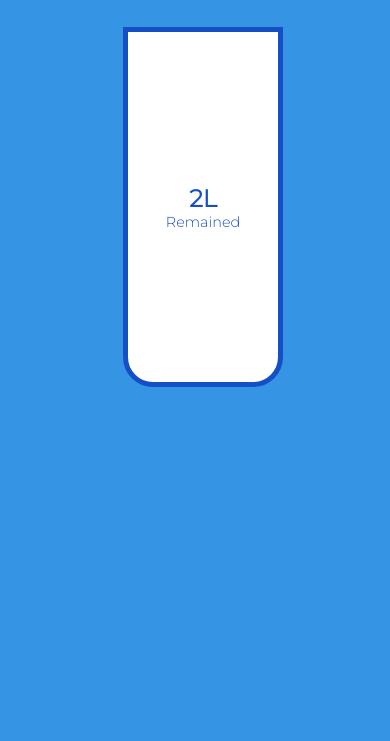
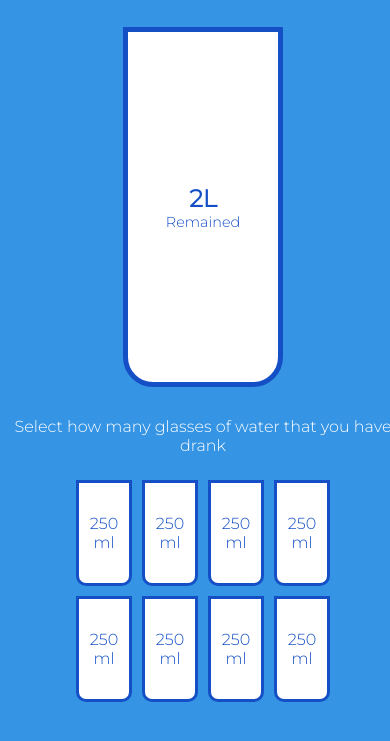
Before and after one commit to RubenValls/drink-water, a plain HTML site: page index.html in a window 390 px wide. Shown: the part 89-830 px from the top of the page. Drawn offline with Linux system fonts and the light colour scheme.

Commit message:
glasses container added with styles and responsive design

```diff
--- a/index.html
+++ b/index.html
@@ -12,5 +12,16 @@
         <h2><span id="liters">2</span>L</h2>
         <p>Remained</p>
     </div>
+    <p>Select how many glasses of water that you have drank</p>
+    <div class="glasses-container">
+        <div class="glass">250 ml</div>
+        <div class="glass">250 ml</div>
+        <div class="glass">250 ml</div>
+        <div class="glass">250 ml</div>
+        <div class="glass">250 ml</div>
+        <div class="glass">250 ml</div>
+        <div class="glass">250 ml</div>
+        <div class="glass">250 ml</div>
+    </div>
 </body>
 </html>
--- a/styles.scss
+++ b/styles.scss
@@ -28,7 +28,7 @@ body{
         flex-direction: column;
         justify-content: center;
         align-items: center;
-        margin: 30px auto 20px auto;
+        margin: 30px auto 30px auto;
         width: 150px;
         max-width: 150px;
         height: 350px;
@@ -46,4 +46,30 @@ body{
             font-size: 0.9rem;
         }
     }
+
+    .glasses-container{
+        display: flex;
+        justify-content: center;
+        align-items: center;
+        margin: 20px auto auto auto;
+        flex-wrap: wrap;
+        width: 300px;
+        max-width: 300px;
+        height: auto;
+
+        .glass{
+            display: flex;
+            flex-direction: column;
+            justify-content: center;
+            align-items: center;
+            margin: 5px;
+            height: 100px;
+            width: 50px;
+            background-color: $textColor;
+            border: 3px solid $border;
+            color: $border;
+            border-bottom-left-radius: 10px;
+            border-bottom-right-radius: 10px;
+        }
+    }
 }
```
Also changed, not shown: styles.css, 1 other file.
